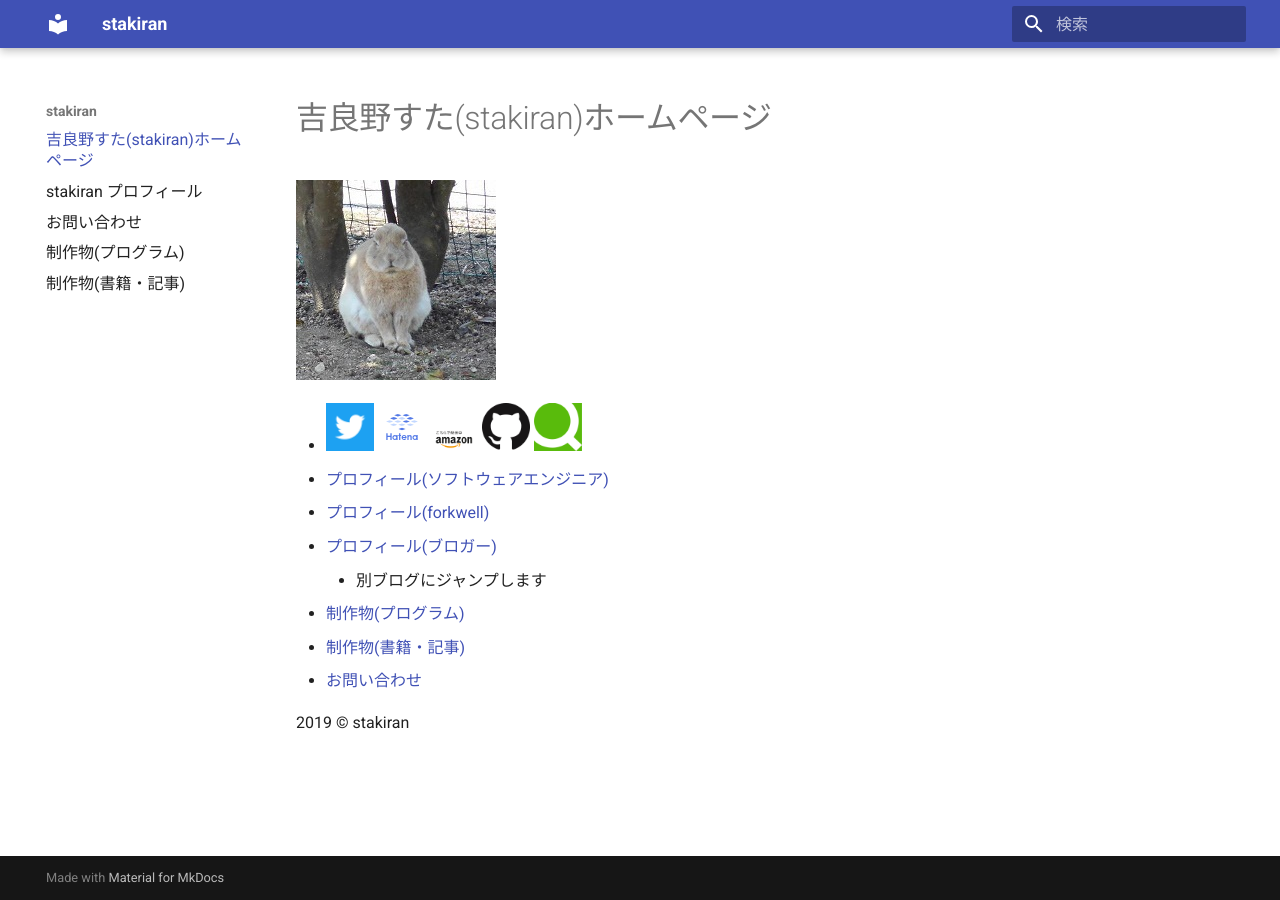
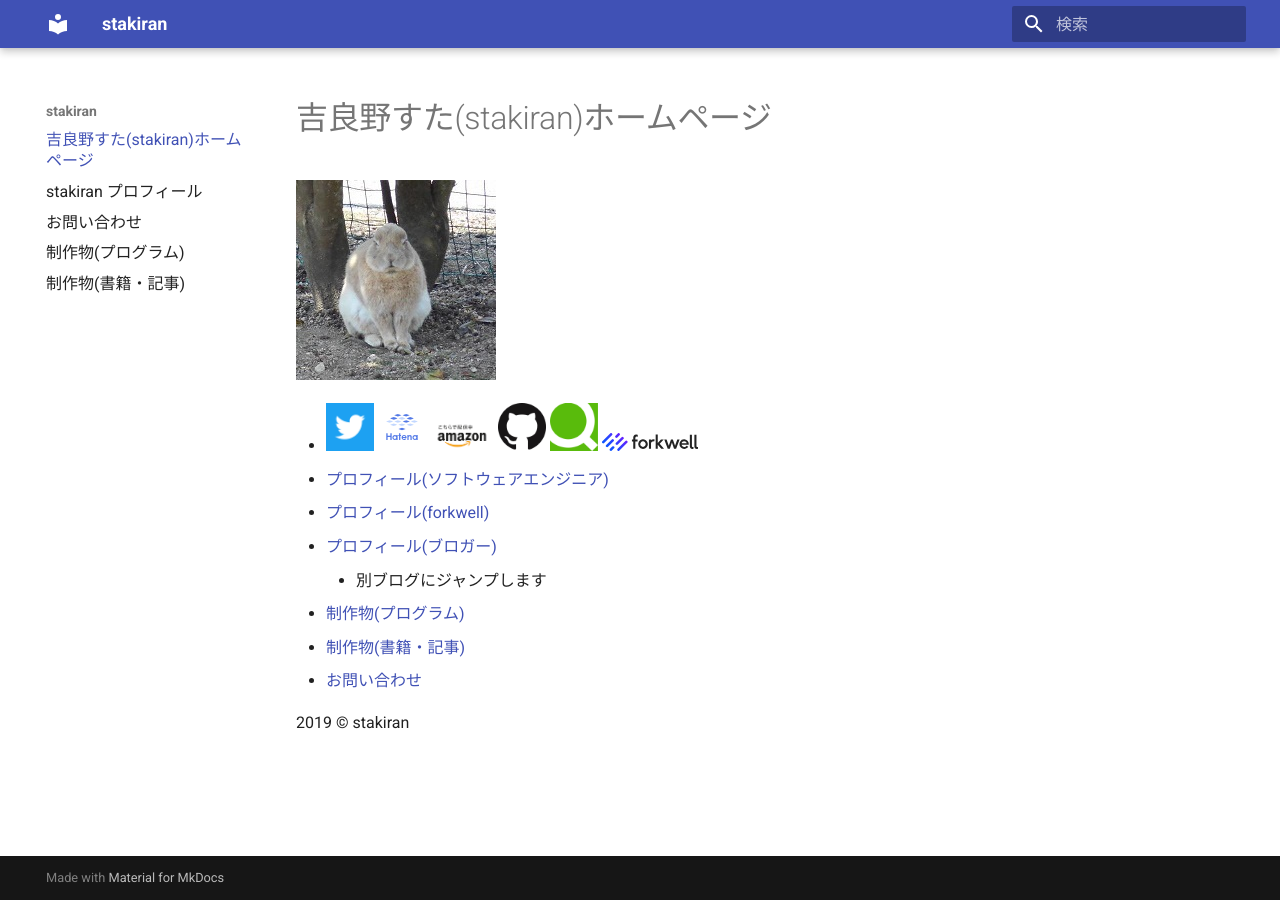
Before and after one commit to stakiran/stakiran, an MkDocs documentation site: the page built from src/index.md, in a window 1280 px wide. Built offline with MkDocs 1.6.1 and Material for MkDocs 9.7.7, drawn with Linux system fonts in a browser that asks for light colours.

Commit message:
add forkwell logo link

```diff
--- a/docs/index.html
+++ b/docs/index.html
@@ -266,9 +266,10 @@
 <ul>
 <li><a href="https://twitter.com/stakiran2" target="_blank"><img src="logo/twitter.png" alt="twitter_logo" width="48" height="48"></a>
   <a href="http://profile.hatena.ne.jp/stakiran/" target="_blank"><img src="logo/hatena.svg" alt="hatena_logo" width="48" height="48"></a>
-  <a href="https://www.amazon.co.jp/吉良野すた/e/B07JLHMBDV" target="_blank"><img src="logo/amazon.png" alt="amazon_logo" width="48" height="24"></a>
+  <a href="https://www.amazon.co.jp/吉良野すた/e/B07JLHMBDV" target="_blank"><img src="logo/amazon.png" alt="amazon_logo" width="64" height="48"></a>
   <a href="https://github.com/stakiran" target="_blank"><img src="logo/github.png" alt="github_logo" width="48" height="48"></a>
-  <a href="https://qiita.com/sta" target="_blank"><img src="logo/qiita.png" alt="qiita_logo" width="48" height="48"></a></li>
+  <a href="https://qiita.com/sta" target="_blank"><img src="logo/qiita.png" alt="qiita_logo" width="48" height="48"></a>
+  <a href="https://portfolio.forkwell.com/@stakiran" target="_blank"><img src="logo/forkwell.svg" alt="forkwell_logo" width="96" height="48"></a></li>
 <li><a href="about_sta.html">プロフィール(ソフトウェアエンジニア)</a></li>
 <li><a href="https://portfolio.forkwell.com/@stakiran">プロフィール(forkwell)</a></li>
 <li><a href="https://stressfree-fulfilling-solo.hatenablog.com/entry/2018/10/27/104349">プロフィール(ブロガー)</a><ul>
--- a/src/index.md
+++ b/src/index.md
@@ -3,9 +3,10 @@
 
 - <a href="https://twitter.com/stakiran2" target="_blank"><img src="logo/twitter.png" alt="twitter_logo" width="48" height="48"></a>
   <a href="http://profile.hatena.ne.jp/stakiran/" target="_blank"><img src="logo/hatena.svg" alt="hatena_logo" width="48" height="48"></a>
-  <a href="https://www.amazon.co.jp/吉良野すた/e/B07JLHMBDV" target="_blank"><img src="logo/amazon.png" alt="amazon_logo" width="48" height="24"></a>
+  <a href="https://www.amazon.co.jp/吉良野すた/e/B07JLHMBDV" target="_blank"><img src="logo/amazon.png" alt="amazon_logo" width="64" height="48"></a>
   <a href="https://github.com/stakiran" target="_blank"><img src="logo/github.png" alt="github_logo" width="48" height="48"></a>
   <a href="https://qiita.com/sta" target="_blank"><img src="logo/qiita.png" alt="qiita_logo" width="48" height="48"></a>
+  <a href="https://portfolio.forkwell.com/@stakiran" target="_blank"><img src="logo/forkwell.svg" alt="forkwell_logo" width="96" height="48"></a>
 - [プロフィール(ソフトウェアエンジニア)](about_sta.md)
 - [プロフィール(forkwell)](https://portfolio.forkwell.com/@stakiran)
 - [プロフィール(ブロガー)](https://stressfree-fulfilling-solo.hatenablog.com/entry/2018/10/27/104349)
```
Also changed, not shown: docs/sitemap.xml (+5 -5 lines), docs/logo/forkwell.svg (added), src/logo/forkwell.svg (added), 1 other file.
